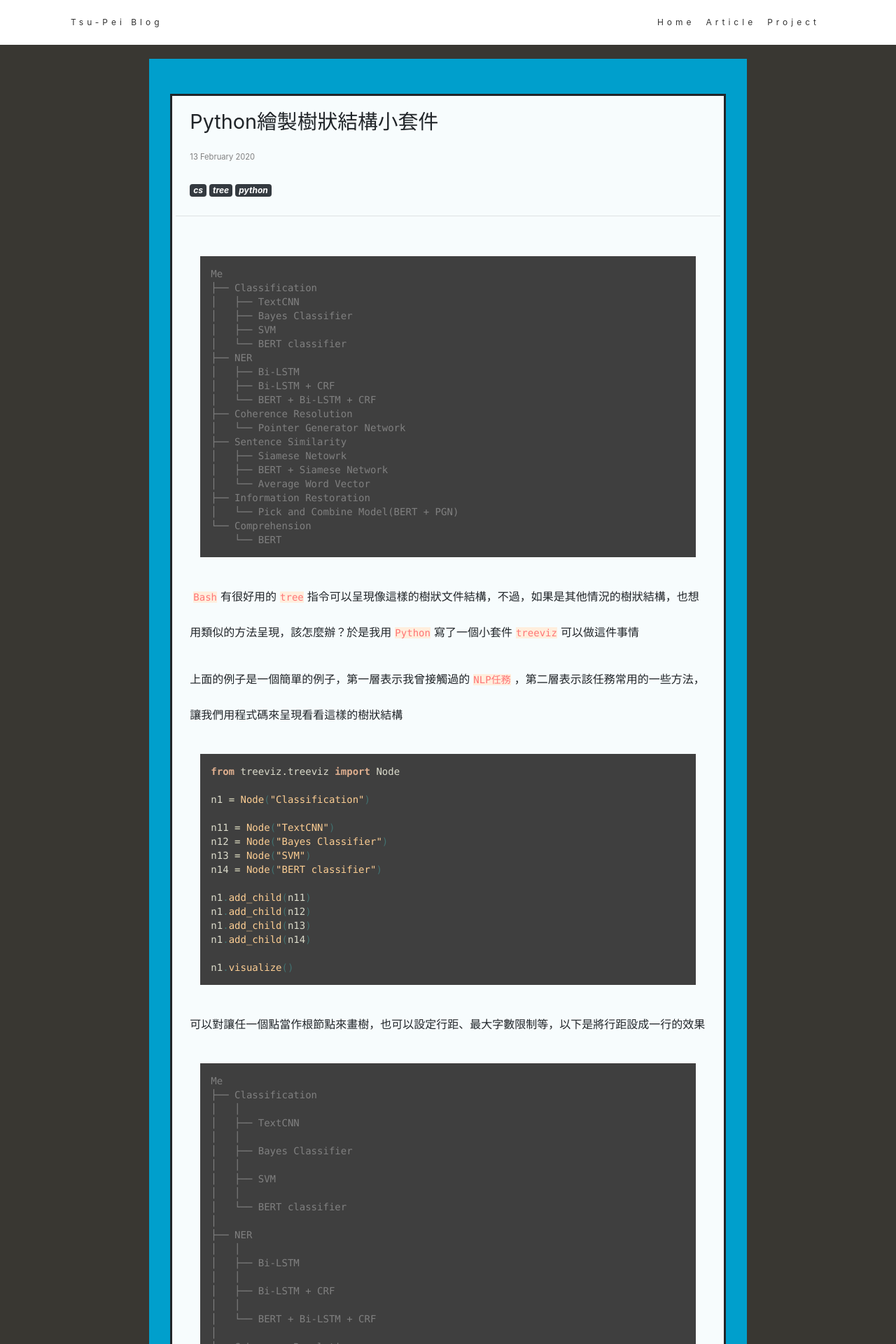
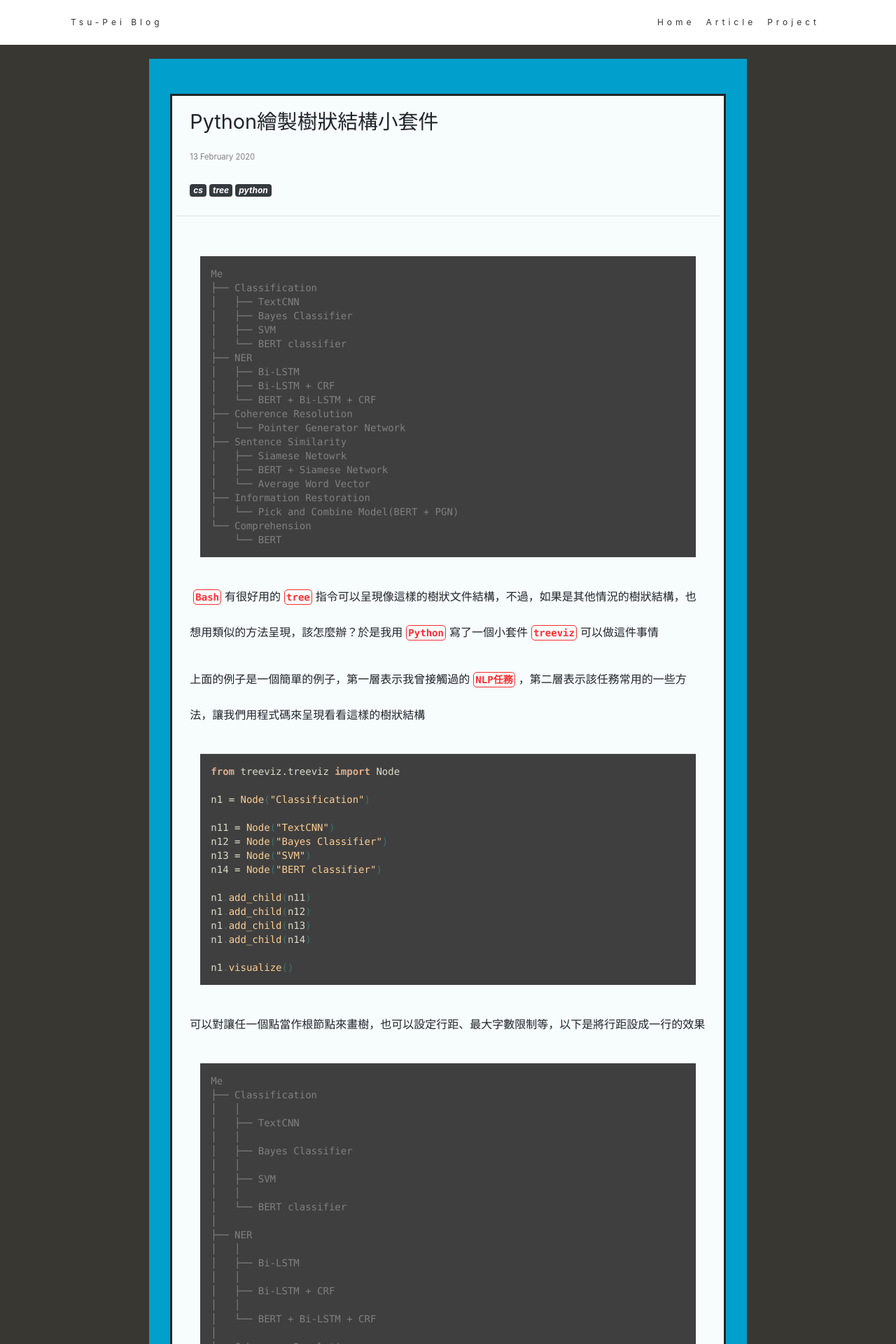
Before and after one commit to tsupei/tsupei.github.io, a Jekyll site: the page built from _works/2020-02-13-treeviz.md, in a window 1280 px wide. Shown: the top 1920 px of the page at 70% size. Built offline with Jekyll 4.4.1, drawn with Linux system fonts in a browser that asks for light colours; nearby versions of some CDN libraries.

Commit message:
🎈 New Feature: Change Focused text appearance

```diff
--- a/res/css/common.css
+++ b/res/css/common.css
@@ -32,8 +32,12 @@ table {
 code.highlighter-rouge {
 	margin-left: 5px;
 	margin-right: 5px;
-	color: #FF7575 ;
-	background-color:#FFEEDD;
+	padding: 2px;
+	color: #FF2D2D;
+	font-weight: 700;
+	border-style: solid;
+	border-width: 1px;
+	border-radius: 5px;
 }
 
 /* Custom Markdown Style*/
```
